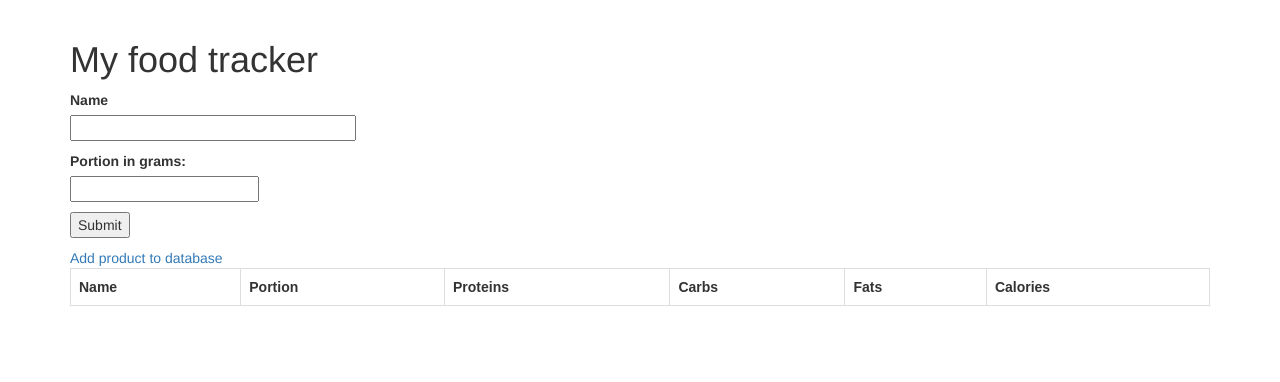
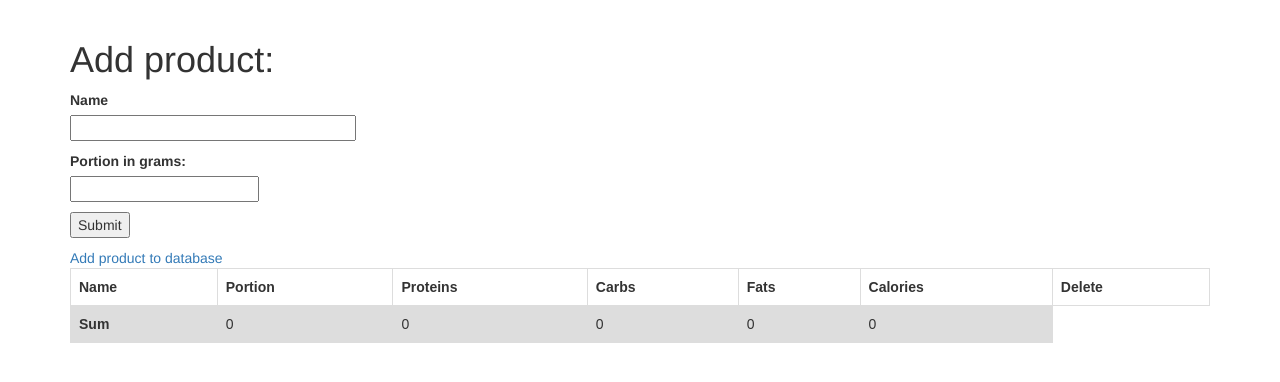
Before and after one commit to domittaa/fitatu, a Flask app: page / in a window 1280 px wide. Shown: the part 52-434 px from the top of the page. Run offline with Flask 2, Linux system fonts and the light colour scheme; the visitor is signed in with stand-in values (Sample User, id 1); data comes from the database, SQL or seed files in the repository; data that the repository does not hold is empty; some libraries are stand-ins or nearby versions.

Commit message:
delete item

```diff
--- a/app/food/routes.py
+++ b/app/food/routes.py
@@ -50,5 +50,20 @@ def index():
             db.session.commit()
 
     portion = Portion.query.filter_by(user_id=current_user.id).all()
+    calories_sum = round(sum([i.calories for i in portion]), 2)
+    portion_sum = round(sum([i.portion for i in portion]), 2)
+    proteins_sum = round(sum([i.proteins for i in portion]), 2)
+    carbs_sum = round(sum([i.carbs for i in portion]), 2)
+    fats_sum = round(sum([i.fats for i in portion]), 2)
 
-    return render_template('index.html', form=form, portion=portion)
+    return render_template('index.html', form=form, portion=portion, calories_sum=calories_sum,
+                           portion_sum=portion_sum, proteins_sum=proteins_sum, carbs_sum=carbs_sum, fats_sum=fats_sum)
+
+
+@bp.route('/delete/<id>', methods=['GET', 'POST'])
+@login_required
+def delete(id):
+    id = Portion.query.filter_by(id=id).first_or_404()
+    db.session.delete(id)
+    db.session.commit()
+    return redirect(url_for('food.index'))
--- a/app/templates/index.html
+++ b/app/templates/index.html
@@ -1,7 +1,7 @@
 {% extends "base.html" %}
 
 {% block app_content %}
-    <h1>My food tracker</h1>
+    <h1>Add product:</h1>
     <form action="" method="post">
         {{ form.hidden_tag() }}
         <p>
@@ -27,6 +27,8 @@
       <th>Carbs</th>
       <th>Fats</th>
       <th>Calories</th>
+      <th> Delete </th>
+
   </tr>
         {% for food in portion %}
   <tr>
@@ -36,8 +38,19 @@
         <td>{{ food.carbs }}</td>
         <td>{{ food.fats }}</td>
         <td>{{ food.calories }}</td>
+            <td>
+                <a href="{{ url_for('food.delete', id=food.id) }}">Delete</a>
+            </td>
       {% endfor %}
   </tr>
+    <tr>
+        <td><b>Sum</b></td>
+        <td>{{  portion_sum }}</td>
+        <td>{{  proteins_sum }}</td>
+        <td>{{  carbs_sum }}</td>
+        <td>{{  fats_sum }}</td>
+        <td>{{  calories_sum}}</td>
+    </tr>
     </table>
 
  {% endblock %}
```
